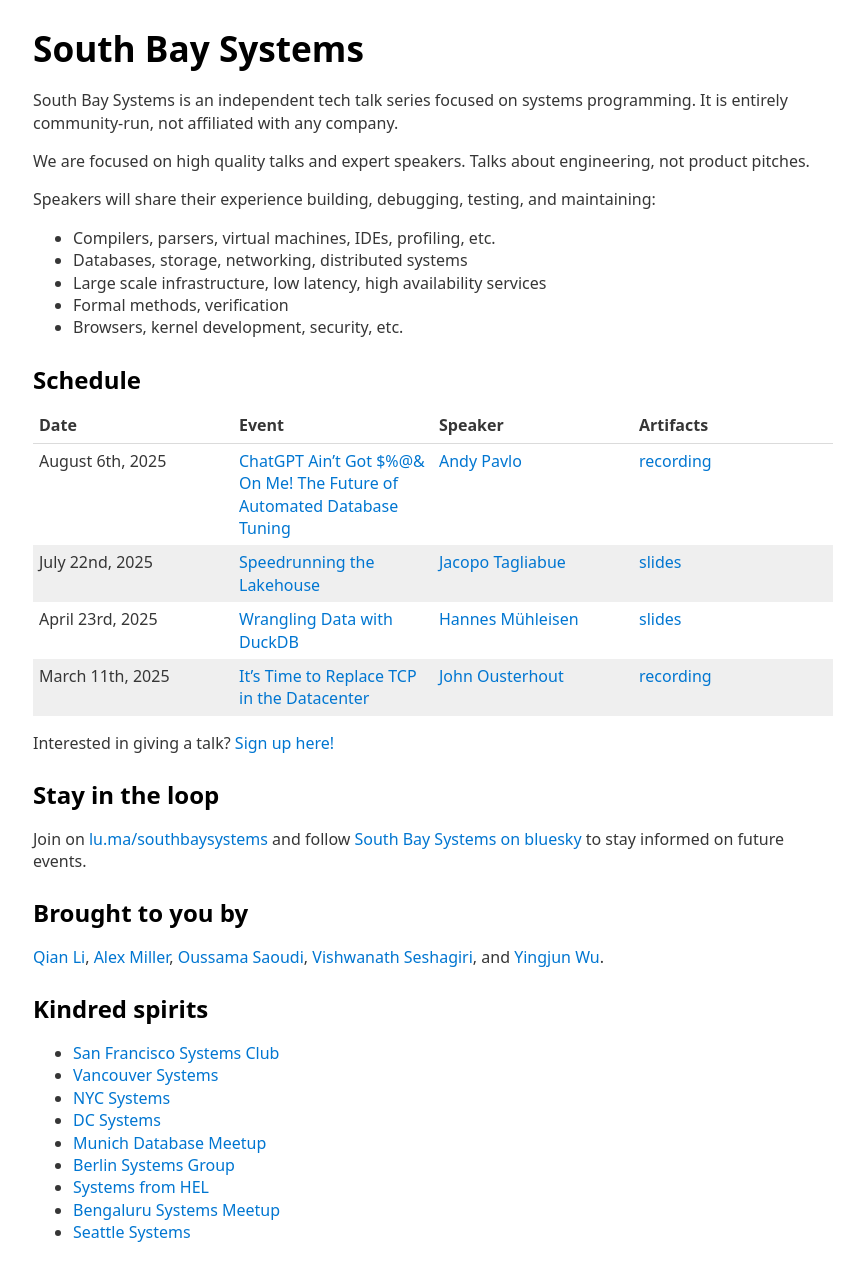
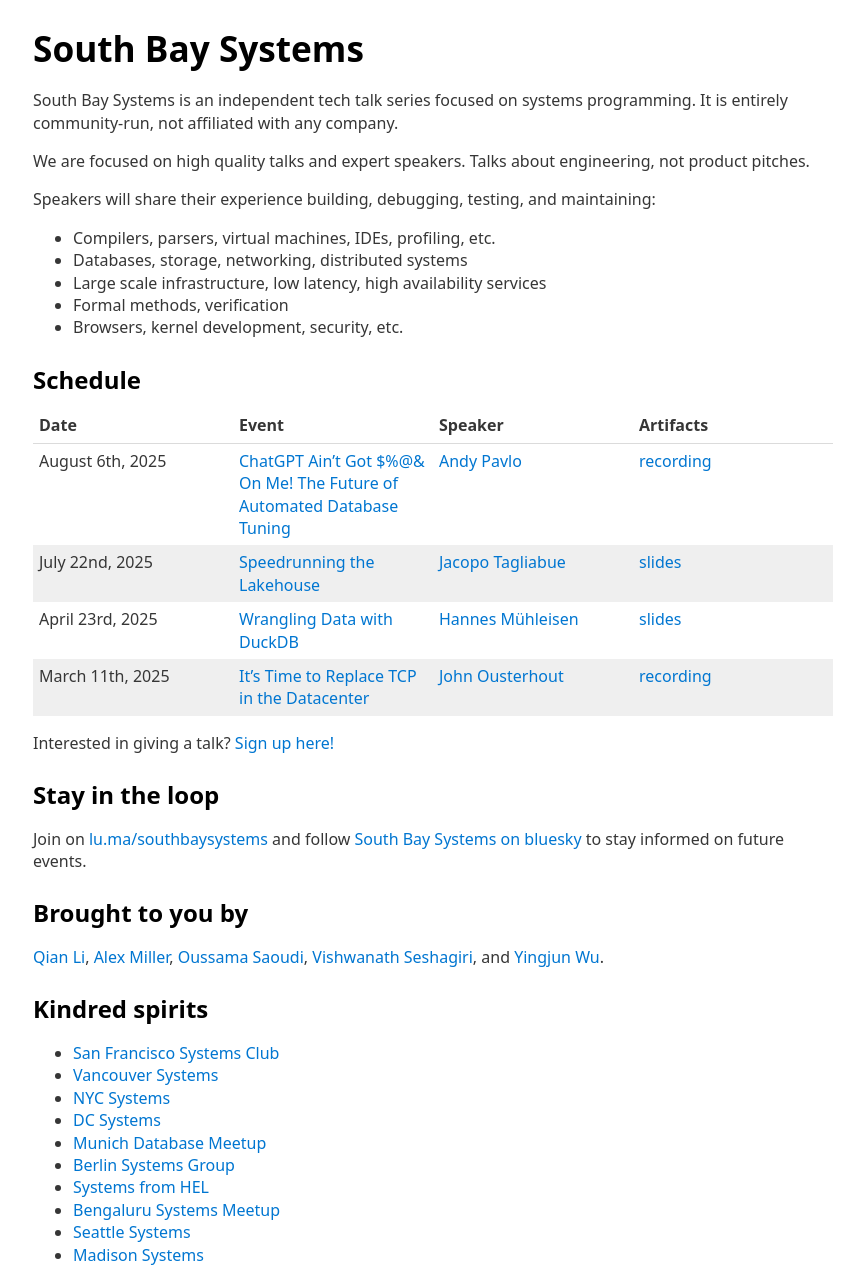
Before and after one commit to thisismiller/southbaysystems.xyz, a Jekyll site: the page built from index.markdown, in a window 1280 px wide. Shown: the whole page, without its empty margins (207-1071 px from the left). Built offline with Jekyll 4.4.1, drawn with Linux system fonts in a browser that asks for light colours; before the commit the page ends 1264 px from its top, so only the background shows below that.

Commit message:
Add madison systems group

```diff
--- a/index.markdown
+++ b/index.markdown
@@ -53,3 +53,4 @@
 * [Systems from HEL](https://helsystems.xyz/)
 * [Bengaluru Systems Meetup](https://twitter.com/BengaluruSys)
 * [Seattle Systems](https://seattlesystems.xyz/)
+* [Madison Systems](https://madisonsystems.xyz/)
```
